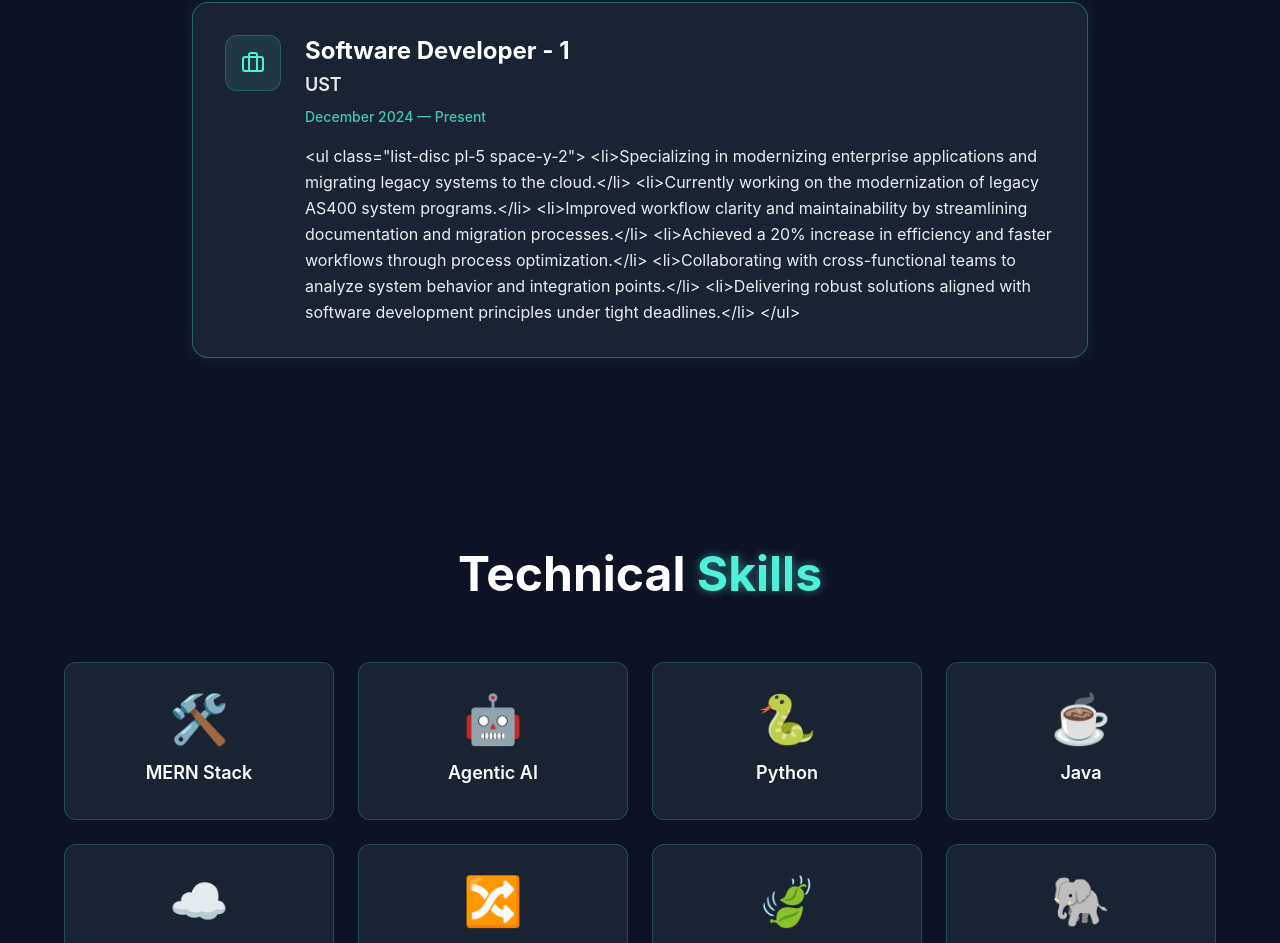
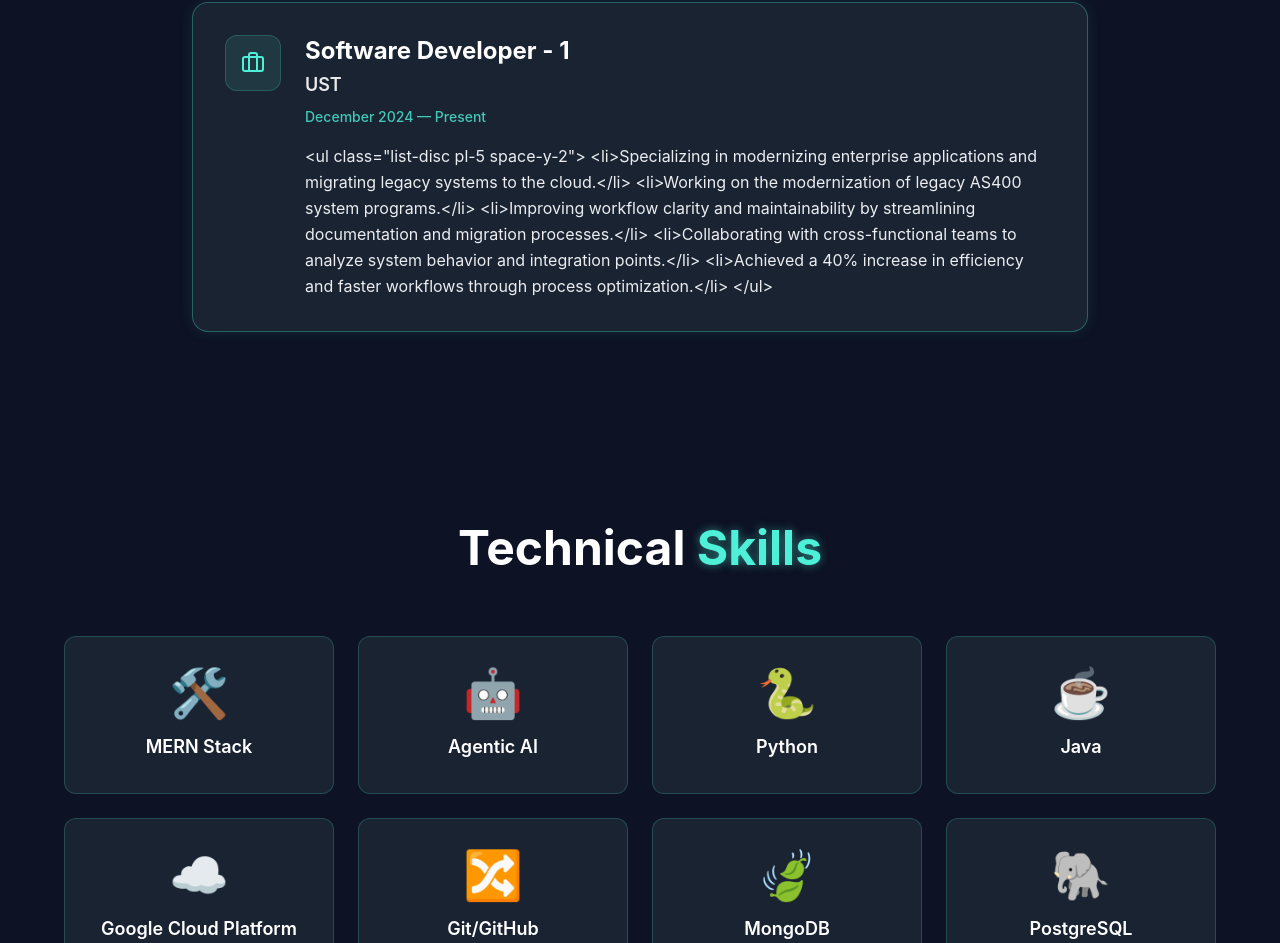
Before and after one commit to a-thul2/My_Portfolio, a React (Vite) app: page / in a window 1280 px wide. Shown: the part 1835-2778 px from the top of the page. Built offline with nearby package versions, Linux system fonts and the light colour scheme.

Commit message:
Update ExperienceSection.tsx

```diff
--- a/src/components/ExperienceSection.tsx
+++ b/src/components/ExperienceSection.tsx
@@ -10,11 +10,10 @@
       description: `
         <ul class="list-disc pl-5 space-y-2">
           <li>Specializing in modernizing enterprise applications and migrating legacy systems to the cloud.</li>
-          <li>Currently working on the modernization of legacy AS400 system programs.</li>
-          <li>Improved workflow clarity and maintainability by streamlining documentation and migration processes.</li>
-          <li>Achieved a 20% increase in efficiency and faster workflows through process optimization.</li>
+          <li>Working on the modernization of legacy AS400 system programs.</li>
+          <li>Improving workflow clarity and maintainability by streamlining documentation and migration processes.</li>
           <li>Collaborating with cross-functional teams to analyze system behavior and integration points.</li>
-          <li>Delivering robust solutions aligned with software development principles under tight deadlines.</li>
+          <li>Achieved a 40% increase in efficiency and faster workflows through process optimization.</li>
         </ul>
       `
     },
```
